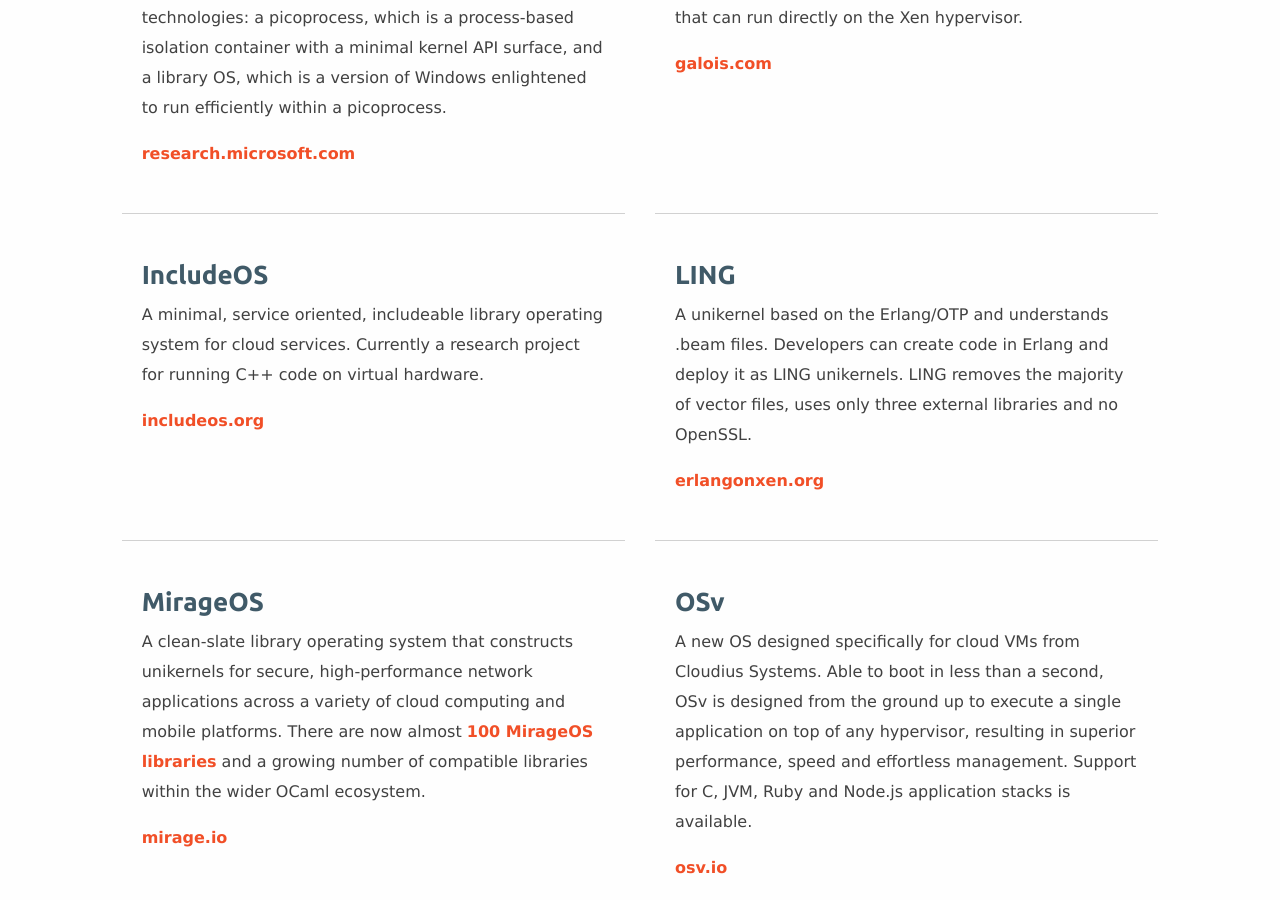
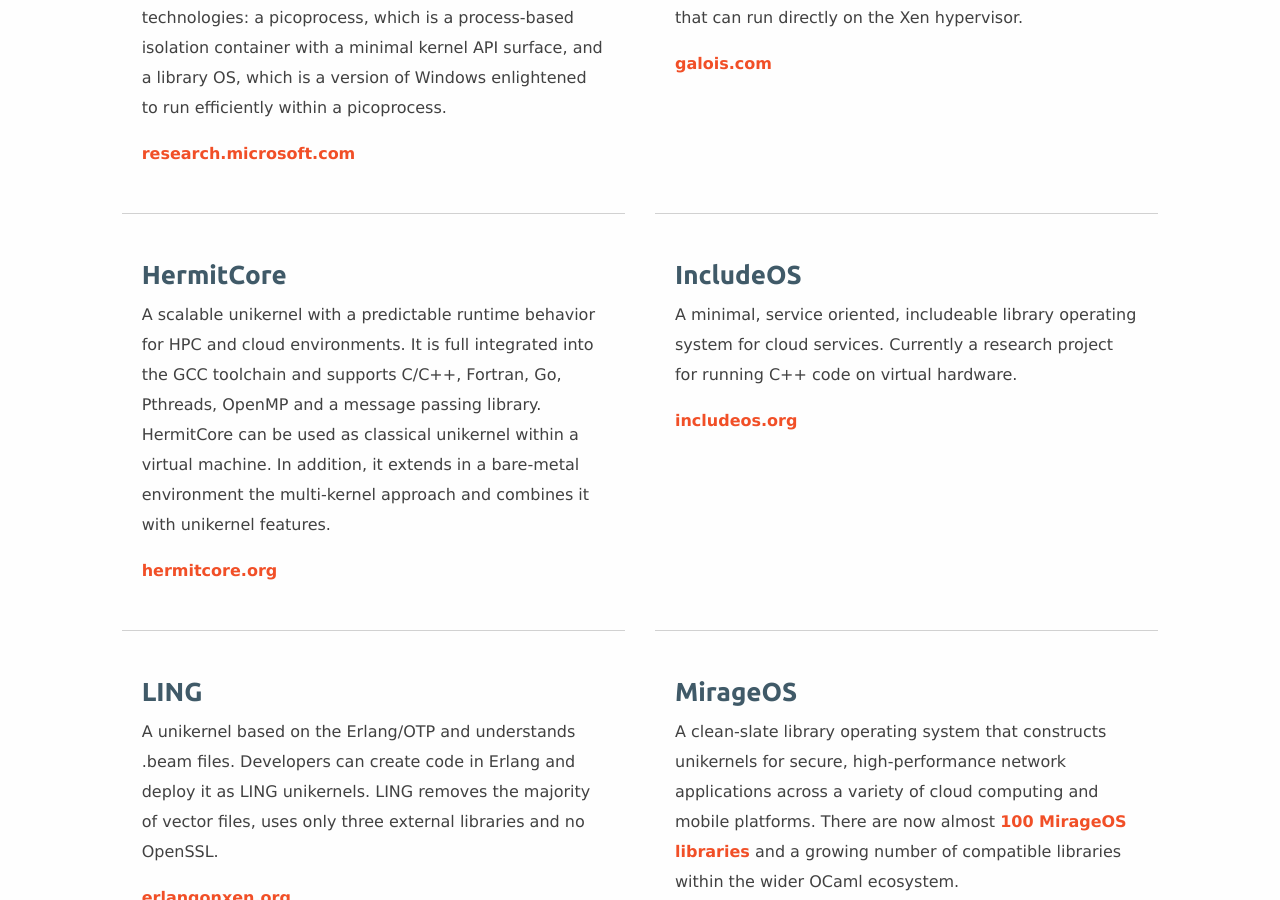
Before and after one commit to Unikernel-Systems/unikernel.org, a Jekyll site: the page built from projects/index.html, in a window 1280 px wide and 900 px high, scrolled down 1442 px. Built offline with Jekyll 4.4.1, drawn with Linux system fonts in a browser that asks for light colours.

Commit message:
add section about the unikernl HermitCore
- solves issue #33

```diff
--- a/projects/index.html
+++ b/projects/index.html
@@ -74,12 +74,23 @@
 	  <div class="row eqH-md">
                 <div class="medium-6 columns">
   		  <article class="item">
+ 			<h3>HermitCore</h3>
+ 			<p>A scalable unikernel with a predictable runtime behavior for HPC and cloud environments. It is full integrated into the GCC toolchain and supports C/C++, Fortran, Go, Pthreads, OpenMP and a message passing library. HermitCore can be used as classical unikernel within a virtual machine. In addition, it extends in a bare-metal environment the multi-kernel approach and combines it with unikernel features.</p>
+ 			<p><a target="_blank" href="http://www.hermitcore.org">hermitcore.org</a></p>
+ 		  </article>
+  		</div>
+
+		<div class="medium-6 columns">
+		  <article class="item">
 			<h3>IncludeOS</h3>
 			<p>A minimal, service oriented, includeable library operating system for cloud services. Currently a research project for running C++ code on virtual hardware.</p>
 			<p><a target="_blank" href="http://www.includeos.org">includeos.org</a></p>
 		  </article>
 		</div>
 
+	  </div>
+
+	  <div class="row eqH-md">
                 <div class="medium-6 columns">
   		  <article class="item">
   			<h3>LING</h3>
@@ -87,9 +98,7 @@
   			<p><a target="_blank" href="http://erlangonxen.org">erlangonxen.org</a></p>
   		  </article>
   		</div>
-	  </div>
 
-	  <div class="row eqH-md">
 		<div class="medium-6 columns">
 		  <article class="item">
 			<h3>MirageOS</h3>
@@ -97,7 +106,9 @@
 			<p><a target="_blank" href="https://mirage.io">mirage.io</a></p>
 		  </article>
 		</div>
+	  </div>
 
+	  <div class="row eqH-md">
                 <div class="medium-6 columns">
   		  <article class="item">
   			<h3>OSv</h3>
@@ -105,9 +116,6 @@
   			<p><a target="_blank" href="http://osv.io">osv.io</a></p>
   		  </article>
   		</div>
-	  </div>
-
-	  <div class="row eqH-md">
 		<div class="medium-6 columns">
 		  <article class="item">
 			<h3>Rumprun</h3>
@@ -115,7 +123,8 @@
 			<p><a target="_blank" href="http://rumpkernel.org">rumpkernel.org</a></p>
 		  </article>
 		</div>
-
+	  </div>
+	  <div class="row eqH-md">
                 <div class="medium-6 columns">
   		  <article class="item">
   			<h3>runtime.js</h3>
@@ -123,8 +132,6 @@
   			<p><a target="_blank" href="http://runtimejs.org">runtimejs.org</a></p>
   		  </article>
   		</div>
-	  </div>
-	  <div class="row eqH-md">
       		<div class="medium-6 columns">
       			<article class="item">
       			<h3>UniK</h3>
@@ -132,9 +139,6 @@
       			<p><a target="_blank" href="https://github.com/emc-advanced-dev/unik">UniK Repository</a></p>
       		  </article>
       		</div>
-
-		<div class="medium-6 columns">
-		</div>
 	  </div>
 	</div>
   </div>
```
Lines whose indentation alone changed are shown as unchanged.
